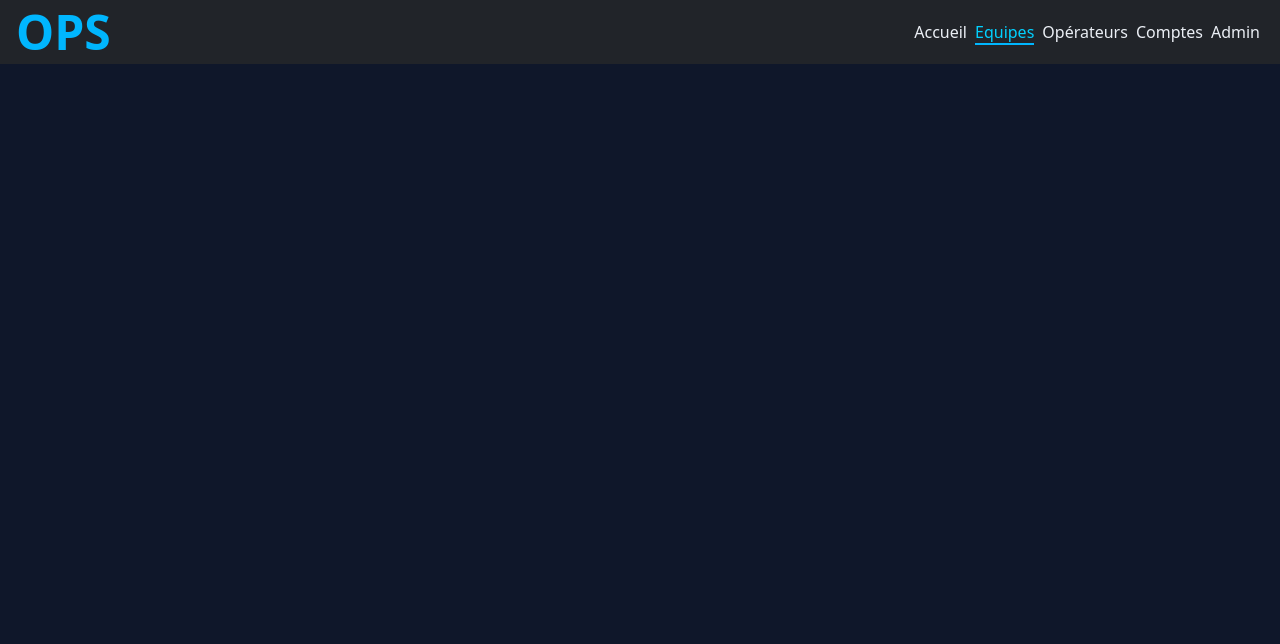
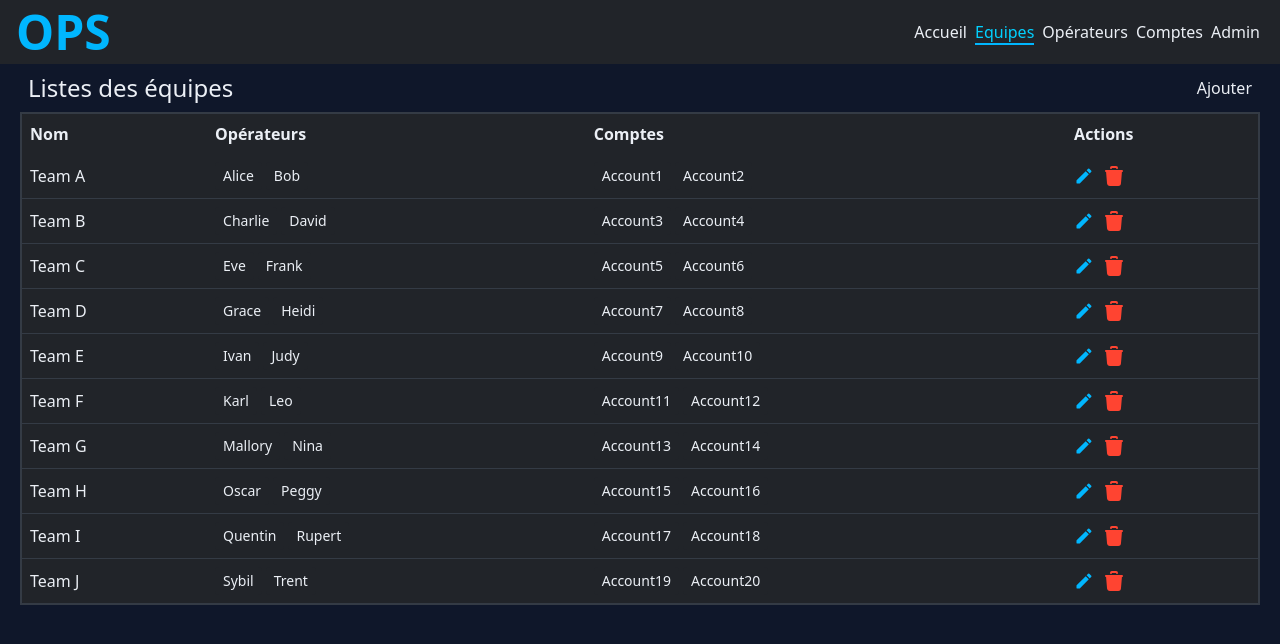
Before and after one commit to wallcreation/OPS-Front, a Vue app: page /admin/teams in a window 1280 px wide. Shown: the top 644 px of the page. Built offline with nearby package versions, Linux system fonts and the light colour scheme.

Commit message:
Add team list and style the table

```diff
--- a/src/views/TeamInfo.vue
+++ b/src/views/TeamInfo.vue
@@ -1,27 +1,38 @@
 <script setup>
-import { onMounted, ref } from 'vue'
-import { useRoute } from 'vue-router'
-const route = useRoute()
-const teamid = route.params.id
+import { onMounted, ref } from "vue";
+import { useRoute } from "vue-router";
+const route = useRoute();
+const teamid = route.params.id;
 onMounted(async () => {
-  console.log('team id ', teamid)
-})
+    console.log("team id ", teamid);
+});
 const team = ref({
     id: 1,
-  name: 'Team A',
-  operators: ['Alice', 'Bob'],
-  accounts: ['Account1', 'Account2'],
-})
-const currentview = ref(1)
+    name: "Team A",
+    operators: ["Alice", "Bob"],
+    accounts: ["Account1", "Account2"]
+});
+const currentview = ref(1);
 </script>
 <template>
     <div class="max-w-full max-h-full px-2">
-    <div class="w-full mt-2 grid gap-2 grid-cols-1 md:grid-cols-4 md:justify-between rounded-lg">
-      <div class="col-span-3 bg-surface rounded-lg border-2 border-border p-2">
+        <div
+            class="w-full mt-2 grid gap-2 grid-cols-1 md:grid-cols-4 md:justify-between rounded-lg"
+        >
+            <div
+                class="col-span-3 bg-surface rounded-lg border-2 border-border p-2"
+            >
                 <h1 class="text-5xl">{{ team.name }}</h1>
-        <button class="flex items-center hover:border-b-1 hover:border-primary-light">
+                <button
+                    class="flex items-center hover:border-b-1 hover:border-primary-light"
+                >
                     <span>
-            <svg xmlns="http://www.w3.org/2000/svg" width="20" height="20" viewBox="0 0 24 24">
+                        <svg
+                            xmlns="http://www.w3.org/2000/svg"
+                            width="20"
+                            height="20"
+                            viewBox="0 0 24 24"
+                        >
                             <path
                                 fill="currentColor"
                                 d="M3 17.46v3.04c0 .28.22.5.5.5h3.04c.13 0 .26-.05.35-.15L17.81 9.94l-3.75-3.75L3.15 17.1q-.15.15-.15.36M20.71 7.04a.996.996 0 0 0 0-1.41l-2.34-2.34a.996.996 0 0 0-1.41 0l-1.83 1.83l3.75 3.75z"
@@ -31,11 +42,17 @@ const currentview = ref(1)
                     <span class="">Editer l'équipe</span>
                 </button>
             </div>
-      <div class="flex gap-2 bg-surface rounded-lg border-2 border-border p-2">
+            <div
+                class="flex gap-2 bg-surface rounded-lg border-2 border-border p-2"
+            >
                 <div>
                     <h2 class="mb-1 font-bold">Operateurs</h2>
                     <ul class="flex gap-2">
-            <li v-for="operator in team.operators" :key="operator" class="mb-2 text-sm">
+                        <li
+                            v-for="operator in team.operators"
+                            :key="operator"
+                            class="mb-2 text-sm"
+                        >
                             {{ operator }}
                         </li>
                     </ul>
@@ -43,14 +60,20 @@ const currentview = ref(1)
                 <div>
                     <h2 class="mb-1 font-bold">Comptes</h2>
                     <ul class="flex gap-2">
-            <li v-for="account in team.accounts" :key="account" class="mb-2 text-sm">
+                        <li
+                            v-for="account in team.accounts"
+                            :key="account"
+                            class="mb-2 text-sm"
+                        >
                             {{ account }}
                         </li>
                     </ul>
                 </div>
             </div>
         </div>
-    <div class="grid grid-cols-1 md:grid-cols-2 gap-2 p-1 mt-2 outline-2 outline-border rounded-lg">
+        <div
+            class="grid grid-cols-1 md:grid-cols-2 gap-2 p-1 mt-2 outline-2 outline-border rounded-lg"
+        >
             <div class="w-full bg-surface rounded-lg p-3">
                 <table class="w-full text-left">
                     <thead class="border-b-1 border-primary-light">
@@ -74,7 +97,11 @@ const currentview = ref(1)
                         </tr>
                     </thead>
                     <tbody>
-            <tr v-for="operator in team.operators" :key="operator" class="font-normal">
+                        <tr
+                            v-for="operator in team.operators"
+                            :key="operator"
+                            class="font-normal"
+                        >
                             <th>{{ operator }}</th>
                             <th>50500</th>
                             <th>1024</th>
--- a/src/views/TeamList.vue
+++ b/src/views/TeamList.vue
@@ -1,2 +1,139 @@
-<script setup></script>
-<template></template>
+<script setup>
+import { ref } from "vue";
+const teams = ref([
+    {
+        id: 1,
+        name: "Team A",
+        operators: ["Alice", "Bob"],
+        accounts: ["Account1", "Account2"]
+    },
+    {
+        id: 2,
+        name: "Team B",
+        operators: ["Charlie", "David"],
+        accounts: ["Account3", "Account4"]
+    },
+    {
+        id: 3,
+        name: "Team C",
+        operators: ["Eve", "Frank"],
+        accounts: ["Account5", "Account6"]
+    },
+    {
+        id: 4,
+        name: "Team D",
+        operators: ["Grace", "Heidi"],
+        accounts: ["Account7", "Account8"]
+    },
+    {
+        id: 5,
+        name: "Team E",
+        operators: ["Ivan", "Judy"],
+        accounts: ["Account9", "Account10"]
+    },
+    {
+        id: 6,
+        name: "Team F",
+        operators: ["Karl", "Leo"],
+        accounts: ["Account11", "Account12"]
+    },
+    {
+        id: 7,
+        name: "Team G",
+        operators: ["Mallory", "Nina"],
+        accounts: ["Account13", "Account14"]
+    },
+    {
+        id: 8,
+        name: "Team H",
+        operators: ["Oscar", "Peggy"],
+        accounts: ["Account15", "Account16"]
+    },
+    {
+        id: 9,
+        name: "Team I",
+        operators: ["Quentin", "Rupert"],
+        accounts: ["Account17", "Account18"]
+    },
+    {
+        id: 10,
+        name: "Team J",
+        operators: ["Sybil", "Trent"],
+        accounts: ["Account19", "Account20"]
+    }
+]);
+</script>
+<template>
+    <div class="w-full p-2">
+        <div class="flex gap-2 items-center justify-between">
+            <h1 class="text-2xl">Listes des équipes</h1>
+            <button
+                class="active:border-b-2 active:border-primary-light hover:border-b-2 hover:border-primary-light"
+            >
+                Ajouter
+            </button>
+        </div>
+    </div>
+    <div class="">
+        <table class="table-auto w-full bg-surface text-left border-2 border-border rounded-lg">
+            <thead class="text-text font-bold">
+                <tr>
+                    <th class="p-2">Nom</th>
+                    <th class="p-2">Opérateurs</th>
+                    <th class="p-2">Comptes</th>
+                    <th class="p-2">Actions</th>
+                </tr>
+            </thead>
+            <tbody class="text-text font-normal divide-y divide-border">
+                <tr
+                    v-for="team in teams"
+                    :key="team.id"
+                    class="hover:bg-surface transition"
+                >
+                    <td class="p-2 text-nowrap">{{ team.name }}</td>
+
+                    <!-- Encapsuler Flexbox dans une div -->
+                    <td class="p-2">
+                        <div class="flex flex-wrap gap-1">
+                            <span
+                                v-for="operator in team.operators"
+                                :key="operator"
+                                class="bg-surface px-2 py-1 rounded text-sm"
+                            >
+                                {{ operator }}
+                            </span>
+                        </div>
+                    </td>
+                    <td class="p-2">
+                        <div class="flex flex-wrap gap-1">
+                            <span
+                                v-for="account in team.accounts"
+                                :key="account"
+                                class="bg-surface px-2 py-1 rounded text-sm"
+                            >
+                                {{ account }}
+                            </span>
+                        </div>
+                    </td>
+                    <td class="p-2">
+                        <div class="flex gap-2">
+                            <button
+                                class="text-sm text-primary hover:underline"
+                            >
+                                <svg xmlns="http://www.w3.org/2000/svg" width="20" height="20" viewBox="0 0 24 24">
+              <path
+                fill="currentColor"
+                d="M3 17.46v3.04c0 .28.22.5.5.5h3.04c.13 0 .26-.05.35-.15L17.81 9.94l-3.75-3.75L3.15 17.1q-.15.15-.15.36M20.71 7.04a.996.996 0 0 0 0-1.41l-2.34-2.34a.996.996 0 0 0-1.41 0l-1.83 1.83l3.75 3.75z"
+              />
+            </svg>
+                            </button>
+                            <button class="text-sm text-error hover:underline">
+                                <svg xmlns="http://www.w3.org/2000/svg" width="24" height="24" viewBox="0 0 24 24"><path fill="currentColor" d="M20 6a1 1 0 0 1 .117 1.993L20 8h-.081L19 19a3 3 0 0 1-2.824 2.995L16 22H8c-1.598 0-2.904-1.249-2.992-2.75l-.005-.167L4.08 8H4a1 1 0 0 1-.117-1.993L4 6zm-6-4a2 2 0 0 1 2 2a1 1 0 0 1-1.993.117L14 4h-4l-.007.117A1 1 0 0 1 8 4a2 2 0 0 1 1.85-1.995L10 2z"/></svg>
+                            </button>
+                        </div>
+                    </td>
+                </tr>
+            </tbody>
+        </table>
+    </div>
+</template>
--- a/vite.config.js
+++ b/vite.config.js
@@ -13,7 +13,7 @@ export default defineConfig({
       '@': fileURLToPath(new URL('./src', import.meta.url)),
     },
   },
-  server: {
-    host: true
-  }
+  // server: {
+  //   host: true
+  // }
 })
```
Lines whose indentation alone changed are shown as unchanged.
